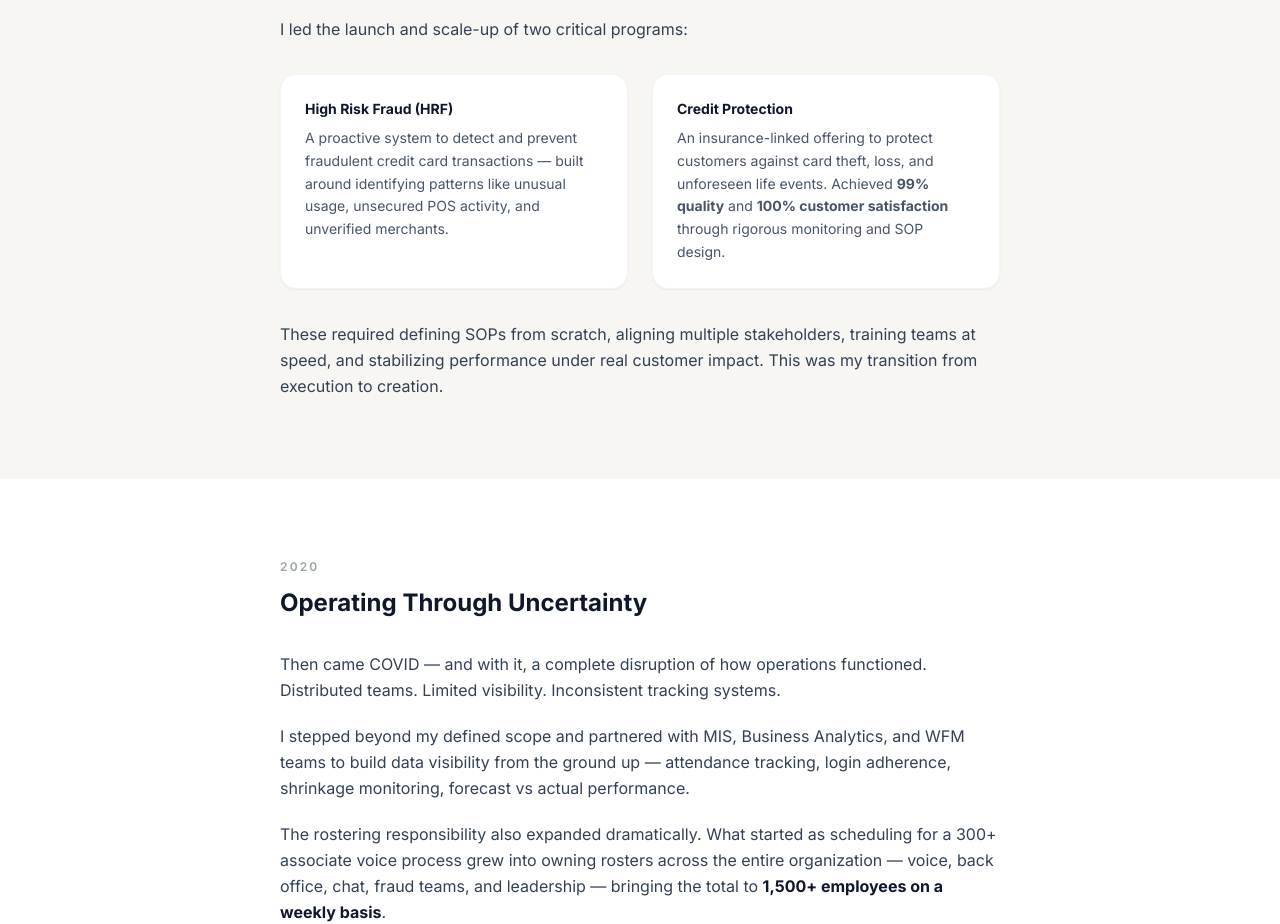
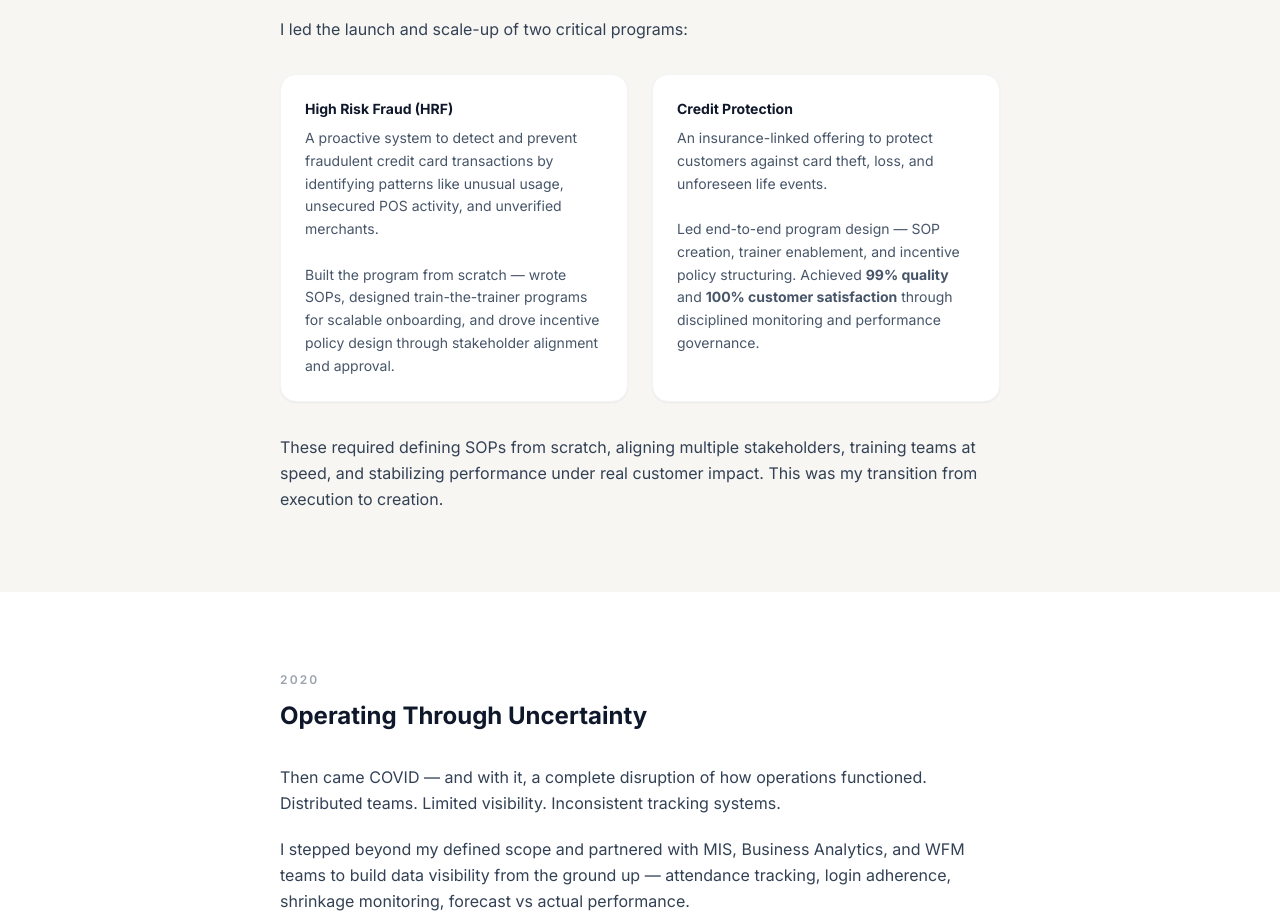
Before and after one commit to DA2793/divyansh-portfolio, a React (Vite) app: page /ienergizer in a window 1280 px wide. Shown: the part 2840-3764 px from the top of the page. Built offline with nearby package versions, Linux system fonts and the light colour scheme.

Commit message:
update HRF and Credit Protection cards with expanded narratives

```diff
--- a/src/components/Experience/IEnergizerDetail.jsx
+++ b/src/components/Experience/IEnergizerDetail.jsx
@@ -237,26 +237,34 @@ const IEnergizerDetail = () => {
 
           {/* Program cards */}
           <div className="grid grid-cols-1 md:grid-cols-2 gap-6 mt-8">
-            <div className="bg-white rounded-2xl p-6 border border-gray-100 shadow-sm">
+            <div className="bg-white rounded-2xl p-6 border border-gray-100 shadow-sm hover:shadow-md transition">
               <h4 className="text-sm font-bold text-[#0f172a] mb-2">
                 High Risk Fraud (HRF)
               </h4>
               <p className="text-sm text-[#475569] leading-relaxed">
                 A proactive system to detect and prevent fraudulent credit card
-                transactions — built around identifying patterns like unusual
-                usage, unsecured POS activity, and unverified merchants.
+                transactions by identifying patterns like unusual usage,
+                unsecured POS activity, and unverified merchants.
+                <br /><br />
+                Built the program from scratch — wrote SOPs, designed
+                train-the-trainer programs for scalable onboarding, and drove
+                incentive policy design through stakeholder alignment and
+                approval.
               </p>
             </div>
-            <div className="bg-white rounded-2xl p-6 border border-gray-100 shadow-sm">
+            <div className="bg-white rounded-2xl p-6 border border-gray-100 shadow-sm hover:shadow-md transition">
               <h4 className="text-sm font-bold text-[#0f172a] mb-2">
                 Credit Protection
               </h4>
               <p className="text-sm text-[#475569] leading-relaxed">
                 An insurance-linked offering to protect customers against card
-                theft, loss, and unforeseen life events. Achieved{" "}
+                theft, loss, and unforeseen life events.
+                <br /><br />
+                Led end-to-end program design — SOP creation, trainer
+                enablement, and incentive policy structuring. Achieved{" "}
                 <strong>99% quality</strong> and{" "}
-                <strong>100% customer satisfaction</strong> through rigorous
-                monitoring and SOP design.
+                <strong>100% customer satisfaction</strong> through disciplined
+                monitoring and performance governance.
               </p>
             </div>
           </div>
```
